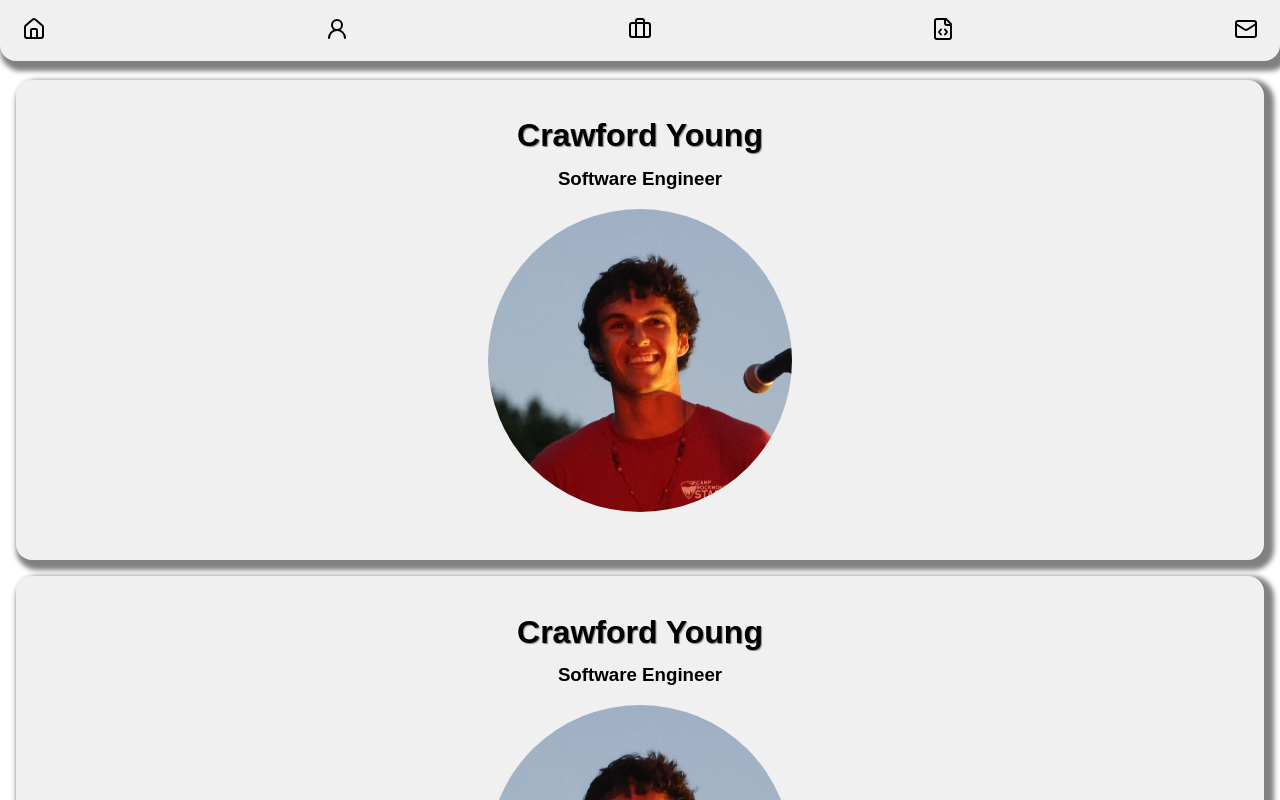
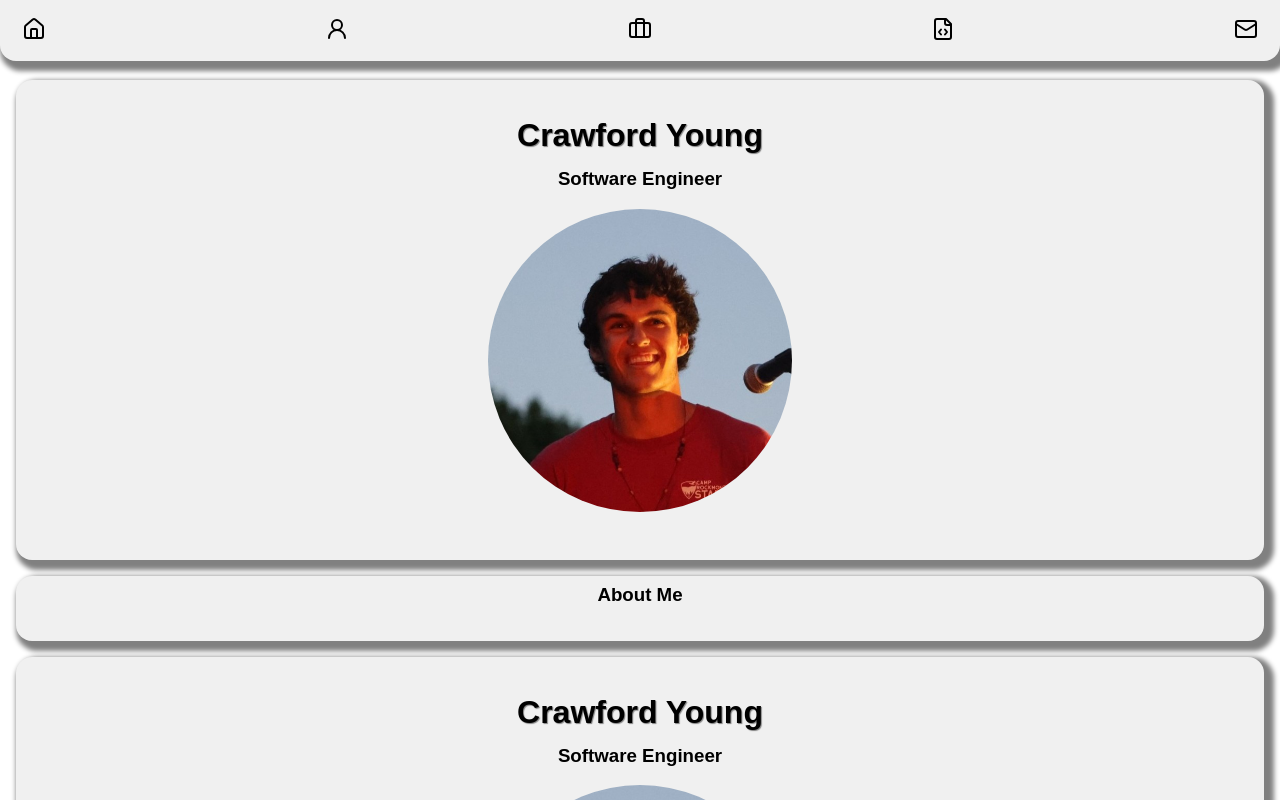
Before and after one commit to Crawford-Young/NextJSPlayground, a Next.js app in the folder nextjs-dashboard/: page / in a window 1280 px wide. Shown: the top 800 px of the page. Built offline with nearby package versions, Linux system fonts and the light colour scheme.

Commit message:
about page start

```diff
--- /dev/null
+++ b/nextjs-dashboard/app/body/about.tsx
@@ -0,0 +1,9 @@
+import "./body.css";
+
+export const About = () => {
+  return (
+    <div className="generalContainer">
+      <h3 className="title">About Me</h3>
+    </div>
+  );
+};
--- a/nextjs-dashboard/app/body/body.tsx
+++ b/nextjs-dashboard/app/body/body.tsx
@@ -1,5 +1,11 @@
 import { Home } from "./home";
+import { About } from "./about";
 
 export default function Body() {
-  return <Home />;
+  return (
+    <div>
+      <Home />
+      <About />
+    </div>
+  );
 }
```
